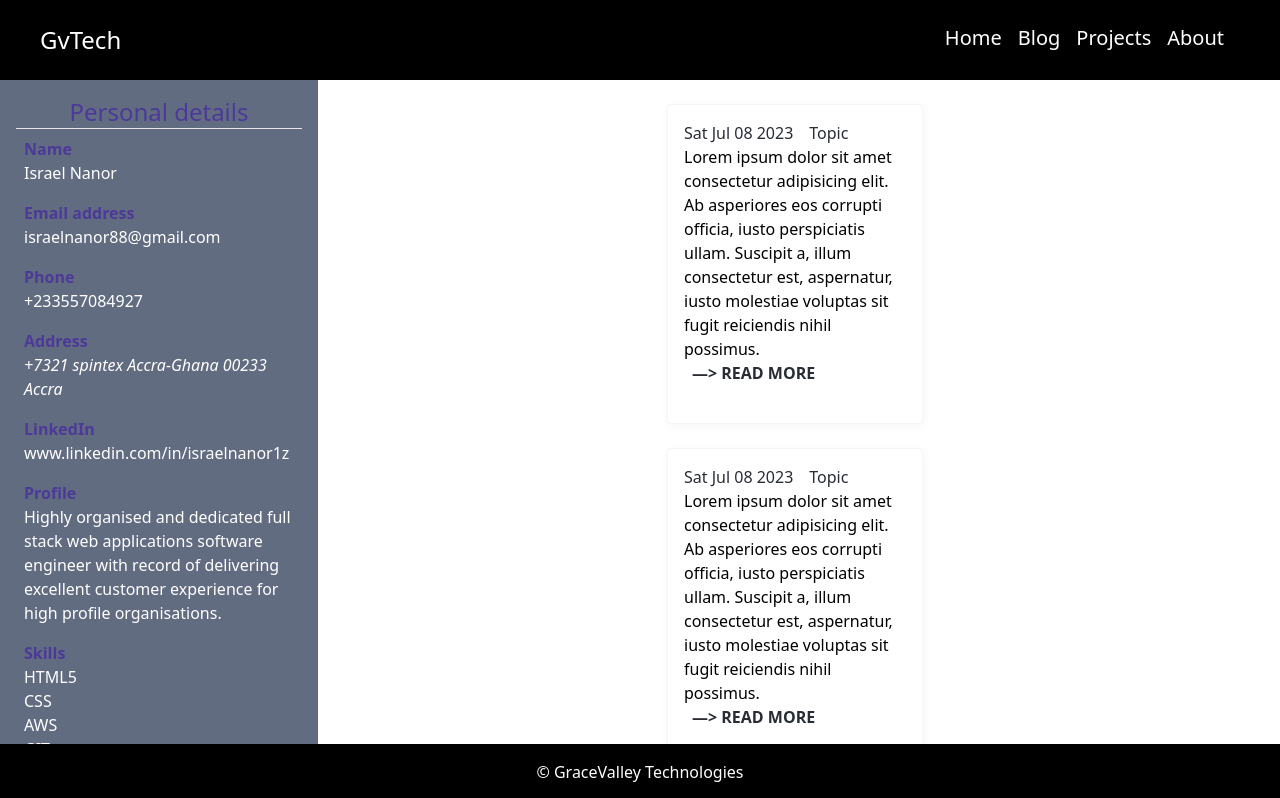
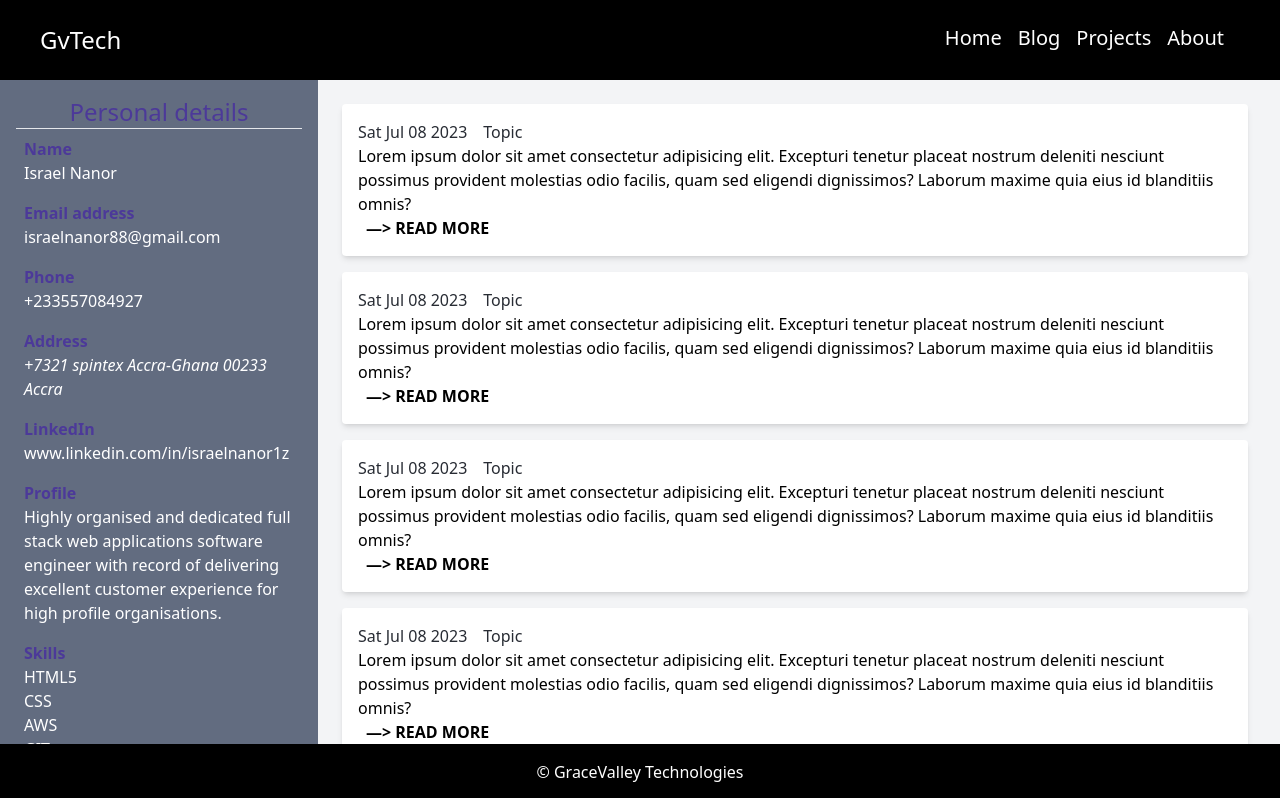
Before and after one commit to NanorIsrael/gv_web, a React (Create React App) app: page /blog in a window 1280 px wide. Shown: the top 798 px of the page. Built offline with nearby package versions, Linux system fonts and the light colour scheme.

Commit message:
Add more projects and update project ui

```diff
--- a/src/App.css
+++ b/src/App.css
@@ -423,10 +423,11 @@ video {
 
 body {
   margin: 0;
-  font-family: -apple-system, BlinkMacSystemFont 'Segoe UI', 'Roboto', 'Oxygen', */
+  font-family: -apple-system, BlinkMacSystemFont 'Segoe UI', 'Roboto', 'Oxygen',
           'Ubuntu', 'Cantarell', 'Fira Sans', 'Droid Sans', 'Helvetica Neue', sans-serif;
   -webkit-font-smoothing: antialiased;
   -moz-osx-font-smoothing: grayscale;
+  background-color: #FFF
 }
 
 code {
@@ -618,30 +619,32 @@ code {
   }
 }
 
-.m-auto {
-  margin: auto;
+.m-1 {
+  margin: 0.25rem;
 }
 
-.mx-auto {
-  margin-left: auto;
-  margin-right: auto;
+.m-2 {
+  margin: 0.5rem;
 }
 
-.my-0 {
-  margin-top: 0px;
-  margin-bottom: 0px;
+.ml-2 {
+  margin-left: 0.5rem;
 }
 
 .mr-4 {
   margin-right: 1rem;
 }
 
-.mt-0 {
-  margin-top: 0px;
+.flex {
+  display: flex;
 }
 
-.flex {
-  display: flex;
+.h-80 {
+  height: 20rem;
+}
+
+.h-auto {
+  height: auto;
 }
 
 .flex-col {
@@ -652,12 +655,31 @@ code {
   align-items: center;
 }
 
-.justify-center {
-  justify-content: center;
+.justify-between {
+  justify-content: space-between;
 }
 
-.justify-between {
-  justify-content: space-between;
+.overflow-hidden {
+  overflow: hidden;
+}
+
+.rounded {
+  border-radius: 0.25rem;
+}
+
+.bg-gray-300 {
+  --tw-bg-opacity: 1;
+  background-color: rgb(209 213 219 / var(--tw-bg-opacity));
+}
+
+.bg-white {
+  --tw-bg-opacity: 1;
+  background-color: rgb(255 255 255 / var(--tw-bg-opacity));
+}
+
+.bg-gray-100 {
+  --tw-bg-opacity: 1;
+  background-color: rgb(243 244 246 / var(--tw-bg-opacity));
 }
 
 .p-2 {
@@ -668,13 +690,12 @@ code {
   padding: 1rem;
 }
 
-.px-2 {
-  padding-left: 0.5rem;
-  padding-right: 0.5rem;
+.pb-4 {
+  padding-bottom: 1rem;
 }
 
-.pb-4 {
-  padding-bottom: 1rem;
+.pr-2 {
+  padding-right: 0.5rem;
 }
 
 .text-center {
@@ -695,9 +716,21 @@ code {
   font-weight: 700;
 }
 
+.shadow-md {
+  --tw-shadow: 0 4px 6px -1px rgb(0 0 0 / 0.1), 0 2px 4px -2px rgb(0 0 0 / 0.1);
+  --tw-shadow-colored: 0 4px 6px -1px var(--tw-shadow-color), 0 2px 4px -2px var(--tw-shadow-color);
+  box-shadow: var(--tw-ring-offset-shadow, 0 0 #0000), var(--tw-ring-shadow, 0 0 #0000), var(--tw-shadow);
+}
+
 @layer compenents {
   input {
     display: block;
     width: 20rem;
   }
 }
+
+@media (min-width: 1024px) {
+  .lg\:w-64 {
+    width: 16rem;
+  }
+}
--- a/src/components/Body.tsx
+++ b/src/components/Body.tsx
@@ -5,7 +5,7 @@ type BodyProps = {
 
 export default function Body({ children, aside }: BodyProps) {
   return (
-    <main className="pr-2 ">
+    <main className="pr-2 bg-gray-100 ">
       {aside && (
         <aside className={'aside p-4 '}>
           <h3 className="text-center text-2xl text-bold">Personal details</h3>
--- a/src/components/Project.tsx
+++ b/src/components/Project.tsx
@@ -8,7 +8,7 @@ type ProjectProps = {
 }
 export default function Project({description, url, name, img}: ProjectProps) {
   return (
-    <div className="card p-4 bg-white rounded overflow-hidden shadow-md w-100 h-80 m-2 lg:w-64 m-1">
+    <div className="p-4 bg-white rounded overflow-hidden shadow-md w-100 m-2">
       <figure>
         <img src={`/images/projects/${img}.png`} alt="project-rw" />
         <figcaption>
--- a/src/components/post.tsx
+++ b/src/components/post.tsx
@@ -2,20 +2,20 @@ import { Link } from 'react-router-dom';
 
 function Post(){
   return (
-    <div className="card p-4 bg-white rounded overflow-hidden shadow-md w-100 h-80 m-2 lg:w-64 m-1">
+    <div className="p-4 bg-white m-2 rounded overflow-hidden shadow-md w-100 h-auto card">
       <span>{new Date(Date.now()).toDateString()}</span>
       <span>Topic</span>
       <p className="">
-        Lorem ipsum dolor sit amet consectetur adipisicing elit. Ab asperiores
-        eos corrupti officia, iusto perspiciatis ullam. Suscipit a, illum
-        consectetur est, aspernatur, iusto molestiae voluptas sit fugit
-        reiciendis nihil possimus.
-        <span className="read_more ml-2 no_wrap">
+       Lorem ipsum dolor sit amet consectetur adipisicing elit.
+        Excepturi tenetur placeat nostrum deleniti nesciunt possimus
+        provident molestias odio facilis, quam sed eligendi dignissimos?
+        Laborum maxime quia eius id blanditiis omnis?
+      </p>
+      <p className="read_more ml-2 no_wrap">
           <strong>
             &mdash;&gt;&nbsp;<Link to="/">read more</Link>
           </strong>
-        </span>
-      </p>
+        </p>
     </div>
   );
 };
--- a/src/index.css
+++ b/src/index.css
@@ -115,12 +115,7 @@ img {
 
 /* HOME */
 
-.card {
-  margin-bottom: 1em;
-  box-shadow: 1px 2px 10px whitesmoke;
-  border: 1px solid whitesmoke;
-  padding: 1em 1em;
-}
+
 .card span {
   display: inline-block;
   margin-right: 1em;
@@ -131,9 +126,9 @@ img {
   text-transform: uppercase;
 }
 /* PROJECTS */
-/* figcaption span {
-  margin-right: 1rem;
-} */
+figcaption span {
+  margin-right: 0.5em;
+}
 
 figcaption a {
   text-decoration: underline;
--- a/src/pages/Blog.tsx
+++ b/src/pages/Blog.tsx
@@ -1,10 +1,10 @@
 import Body from '../components/Body';
-import Post from '../components/Post';
+import Post from '../components/post';
 
 function Blog() {
   return (
     <Body aside>
-      <article aria-label="Home">
+      <article aria-label="Home" className='bg-gray-100'>
         <section className="post_content flex flex-col items-center p-4">
           <Post />
           <Post />
--- a/src/pages/Projects.tsx
+++ b/src/pages/Projects.tsx
@@ -29,11 +29,25 @@ function Projects() {
     description:`${"A booking application to enable a beautician client, serve her customers \
      with all their beauty needs and provide other online services. A personal project and still in progress."}`,
     img: "truhair",
+  },
+  {
+    id: 4,
+    url: "https://dreamy-hermann-e618fe.netlify.app",
+    name:'Gv Foods',
+    description:`${"Get all your food needs from gv foods. We are ready to serve you. A personal project and still in progress."}`,
+    img: "bistro",
+  },
+  {
+    id: 5,
+    url: "https://gifted-einstein-27d727.netlify.app",
+    name:'Tenzies',
+    description:`${"An online tenzies game. We are ready to serve you. A personal project and still in progress."}`,
+    img: "tenzies",
   }
 ]
   return (
     <Body aside>
-      <article aria-label="Projects">
+      <article aria-label="Projects" className='bg-gray-100'>
        { project.map(p => <Project
         description={p.description}
         url={p.url}
--- a/style.css
+++ b/style.css
@@ -2,7 +2,7 @@
 @tailwind components;
 @tailwind utilities;
 
-/* @layer base { */
+ @layer base {
     body {
         margin: 0;
         font-family: -apple-system, BlinkMacSystemFont 'Segoe UI', 'Roboto', 'Oxygen',
@@ -16,7 +16,7 @@
         font-family: source-code-pro, Menlo, Monaco, Consolas, 'Courier New',
           monospace;
       }
-/* } */
+ }
 
 @layer compenents {
     input {
```
Also changed, not shown: public/images/projects/bistro.png (added), public/images/projects/tenzies.png (added).
